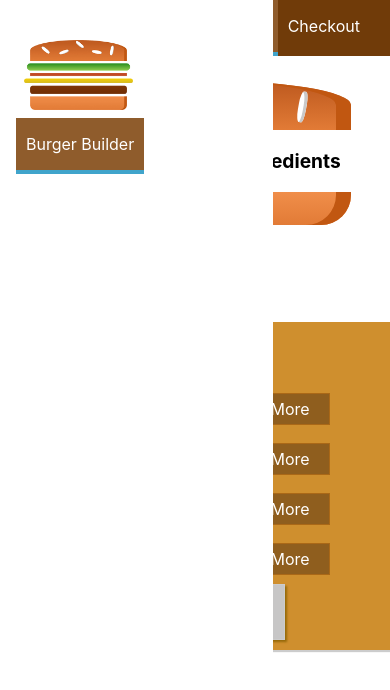
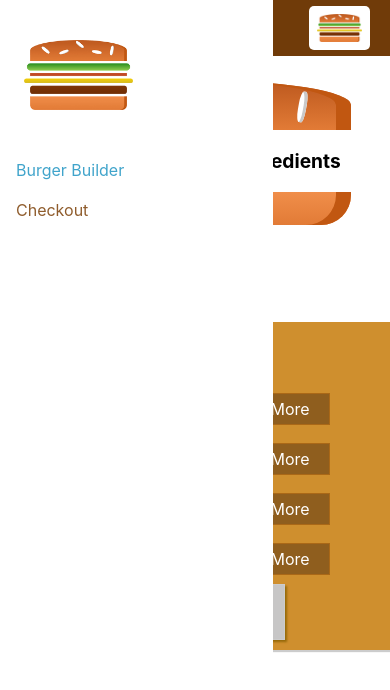
Before and after one commit to carlos-novaes/burger-builder-app, a React (Create React App) app: page / in a window 390 px wide. Shown: the top 690 px of the page. Built offline with nearby package versions, Linux system fonts and the light colour scheme.

Commit message:
more responsive adjustments

```diff
--- a/src/components/Navigation/NavigationItems/NavigationItem/NavigationItem.module.css
+++ b/src/components/Navigation/NavigationItems/NavigationItem/NavigationItem.module.css
@@ -1,19 +1,38 @@
+.NavigationItem {
+  margin: 10px 0;
+  box-sizing: border-box;
+  display: block;
+  width: 100%;
+}
+
+.NavigationItem a {
+  color: #8f5c2c;
+  text-decoration: none;
+  width: 100%;
+  box-sizing: border-box;
+  display: block;
+}
+
+.NavigationItem a:hover,
+.NavigationItem a:active,
+.NavigationItem a.active {
+  color: #40a4cb;
+}
+
+@media (min-width: 500px) {
   .NavigationItem {
     margin: 0;
-  box-sizing: border-box;
     display: flex;
+    width: auto;
     height: 100%;
     align-items: center;
   }
 
   .NavigationItem a {
     color: white;
-  text-decoration: none;
     padding: 16px 10px;
     height: 100%;
     border-bottom: 4px solid transparent;
-  box-sizing: border-box;
-  display: block;
   }
 
   .NavigationItem a:hover,
@@ -23,3 +42,4 @@
     border-bottom: 4px solid #40a4cb;
     color: white;
   }
+}
--- a/src/components/Navigation/NavigationItems/NavigationItems.module.css
+++ b/src/components/Navigation/NavigationItems/NavigationItems.module.css
@@ -3,6 +3,13 @@
   padding: 0;
   list-style: none;
   display: flex;
+  flex-flow: column;
   align-items: center;
   height: 100%;
 }
+
+@media (min-width: 500px) {
+  .NavigationItems {
+    flex-flow: row;
+  }
+}
--- a/src/components/Navigation/SideDrawer/SideDrawer.module.css
+++ b/src/components/Navigation/SideDrawer/SideDrawer.module.css
@@ -28,4 +28,5 @@
 
 .Logo {
   height: 11%;
+  margin-bottom: 32px;
 }
--- a/src/components/Navigation/Toolbar/Toolbar.js
+++ b/src/components/Navigation/Toolbar/Toolbar.js
@@ -11,7 +11,7 @@
       <div className={styles.Logo}>
         <Logo />
       </div>
-      <nav>
+      <nav className={styles.DesktopOnly}>
         <NavigationItems />
       </nav>
     </header>
--- a/src/components/Navigation/Toolbar/Toolbar.module.css
+++ b/src/components/Navigation/Toolbar/Toolbar.module.css
@@ -20,3 +20,9 @@
 .Logo {
   height: 80%;
 }
+
+@media (max-width: 499px) {
+  .DesktopOnly {
+    display: none;
+  }
+}
```
Lines whose indentation alone changed are shown as unchanged.
